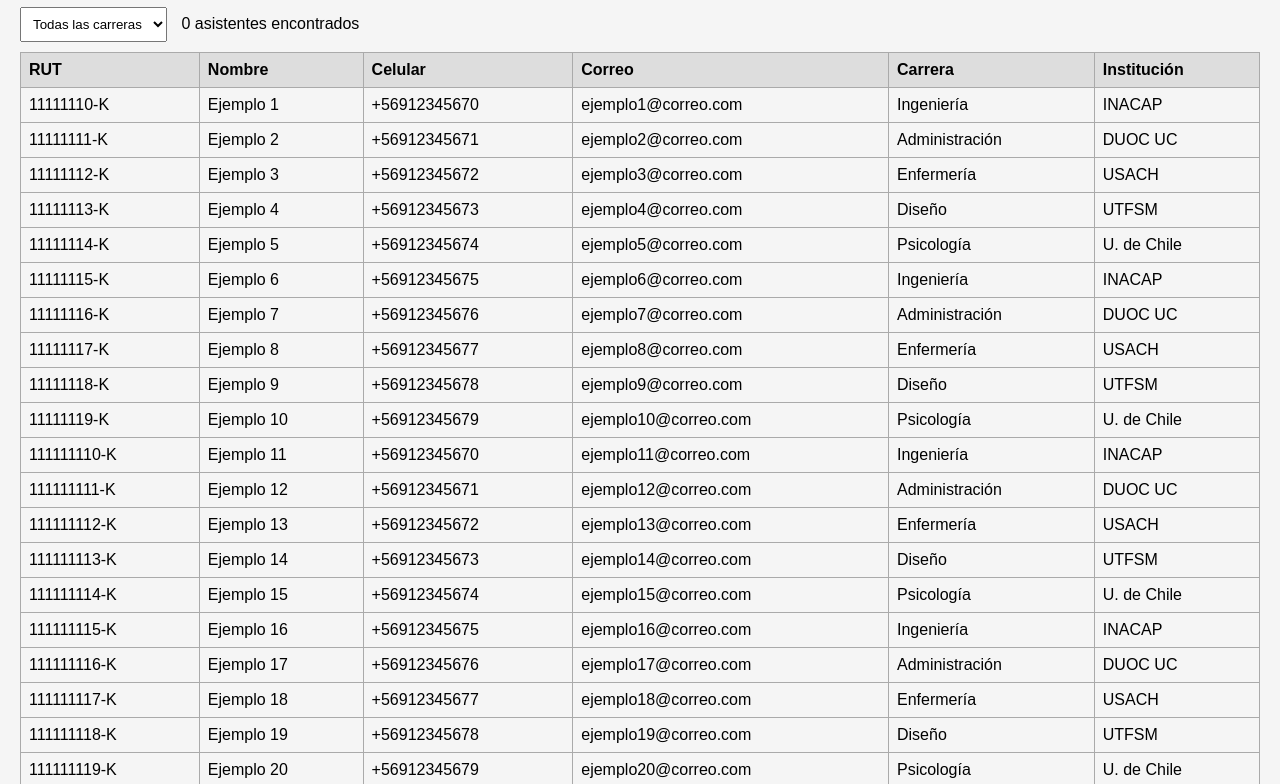
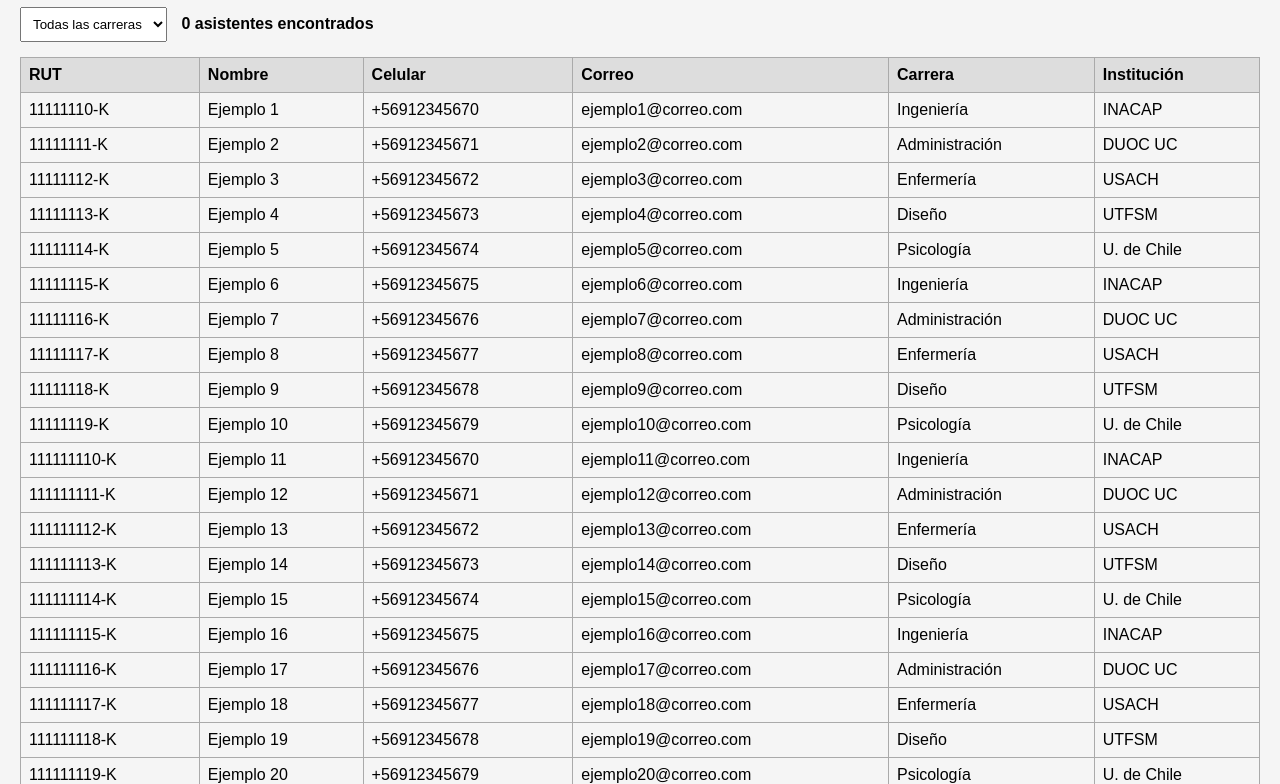
Before and after one commit to Anael123456789/asistenciafinal, a plain HTML site: page index.html in a window 1280 px wide. Shown: the part 73-857 px from the top of the page. Drawn offline with Linux system fonts and the light colour scheme; no server answers.

Commit message:
Update style.css

```diff
--- a/style.css
+++ b/style.css
@@ -9,12 +9,16 @@ h1 {
 }
 
 #busqueda {
-  margin-bottom: 10px;
+  margin-bottom: 15px;
 }
 
 select {
   padding: 8px;
   margin-right: 10px;
+}
+
+#contador {
+  font-weight: bold;
 }
 
 table {
```
